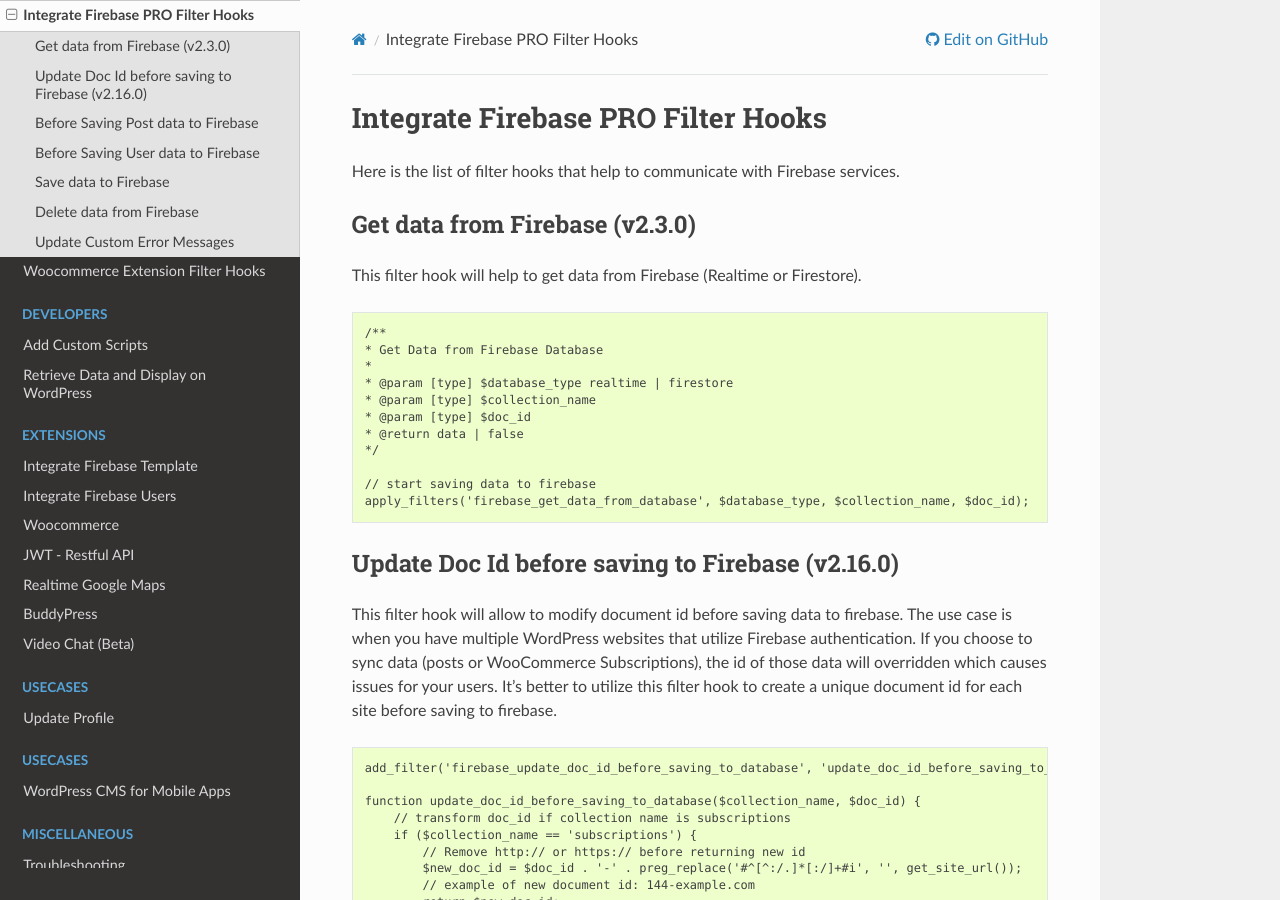
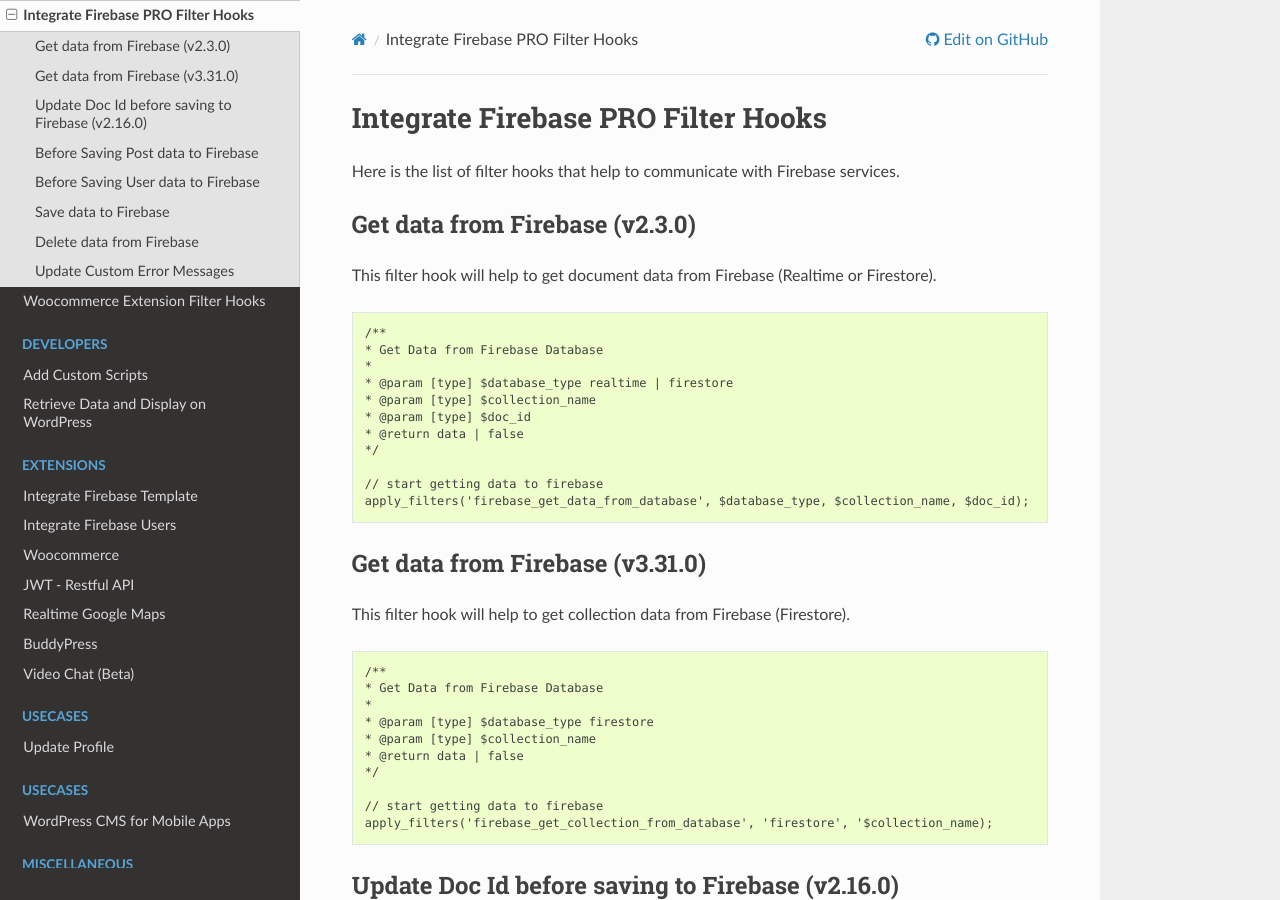
Before and after one commit to dalenguyen/firebase-wordpress-docs, a Sphinx documentation site: the page built from docs/hooks/pro-filters.rst, in a window 1280 px wide and 900 px high. Built offline with Sphinx 7.4.7 and the Read the Docs theme 2.0.0, drawn with Linux system fonts in a browser that asks for light colours.

Commit message:
update docs

```diff
--- a/docs/auth/custom-registration-form.rst
+++ b/docs/auth/custom-registration-form.rst
@@ -8,6 +8,8 @@
 
 Demo: https://wordpress.dalenguyen.me/custom-registration-c7-form/
 Video: https://youtu.be/IzfS0Hok6mg
+
+You will need to use this plugin to enable password for Contact form 7: https://wordpress.org/plugins/cf7-add-password-field/
 
 Contact 7 Form Creation
 ----------------------------------
--- a/docs/hooks/pro-filters.rst
+++ b/docs/hooks/pro-filters.rst
@@ -6,7 +6,7 @@
 Get data from Firebase (v2.3.0)
 ----------------------------------
 
-This filter hook will help to get data from Firebase (Realtime or Firestore).
+This filter hook will help to get document data from Firebase (Realtime or Firestore).
 
 
 .. code-block:: php
@@ -20,8 +20,27 @@
     * @return data | false
     */
 
-    // start saving data to firebase
+    // start getting data to firebase
     apply_filters('firebase_get_data_from_database', $database_type, $collection_name, $doc_id);
+
+Get data from Firebase (v3.31.0)
+----------------------------------
+
+This filter hook will help to get collection data from Firebase (Firestore).
+
+
+.. code-block:: php
+
+    /**
+    * Get Data from Firebase Database
+    *
+    * @param [type] $database_type firestore
+    * @param [type] $collection_name
+    * @return data | false
+    */
+
+    // start getting data to firebase
+    apply_filters('firebase_get_collection_from_database', 'firestore', '$collection_name);
 
 
 Update Doc Id before saving to Firebase (v2.16.0)
--- a/docs/index.rst
+++ b/docs/index.rst
@@ -4,7 +4,7 @@
 .. meta::
    :description lang=en: Guide on how to integrate Firebase to WordPress.
 
-Last updated: Apr 29, 2023
+Last updated: July 25, 2023
 
 .. raw:: html
 
```
